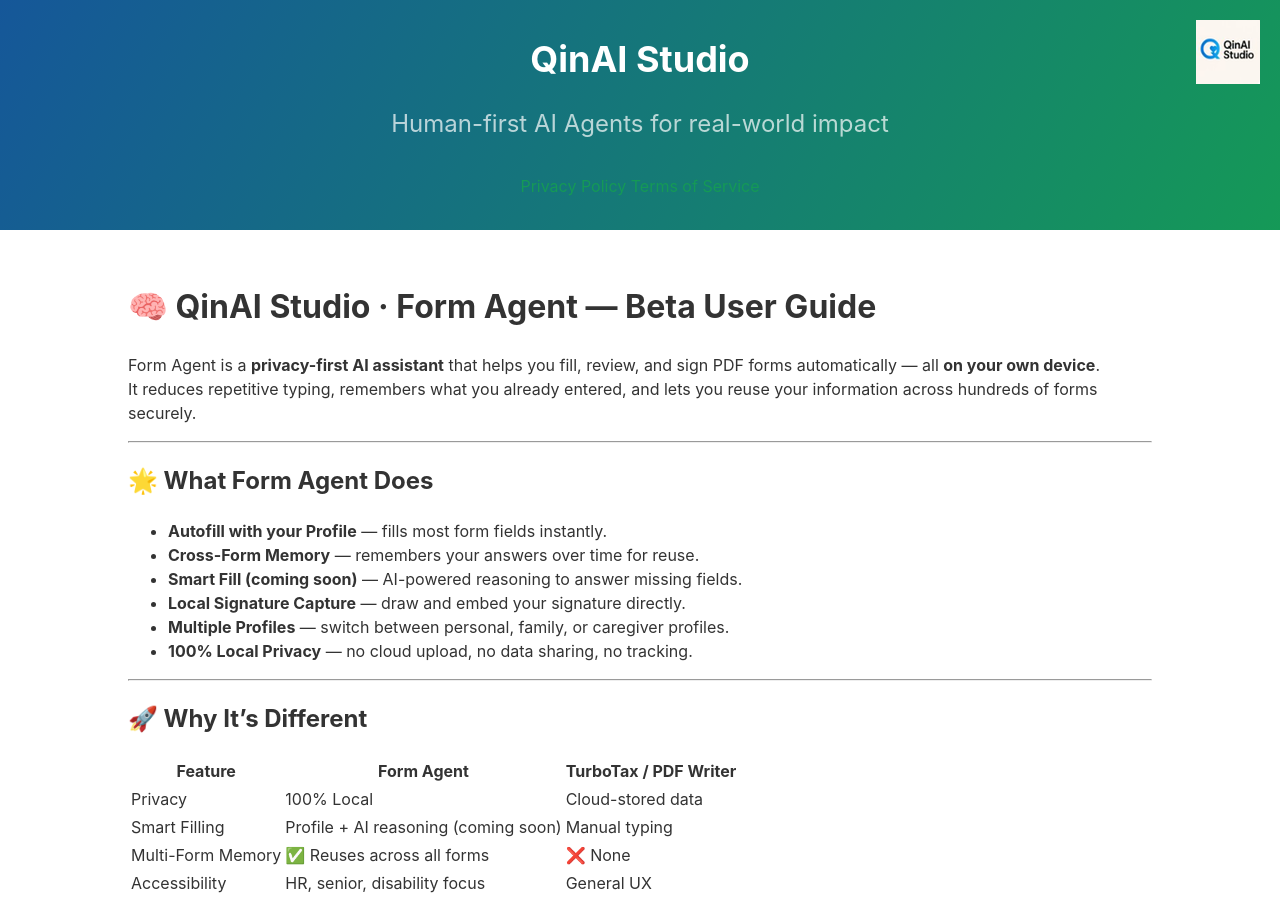
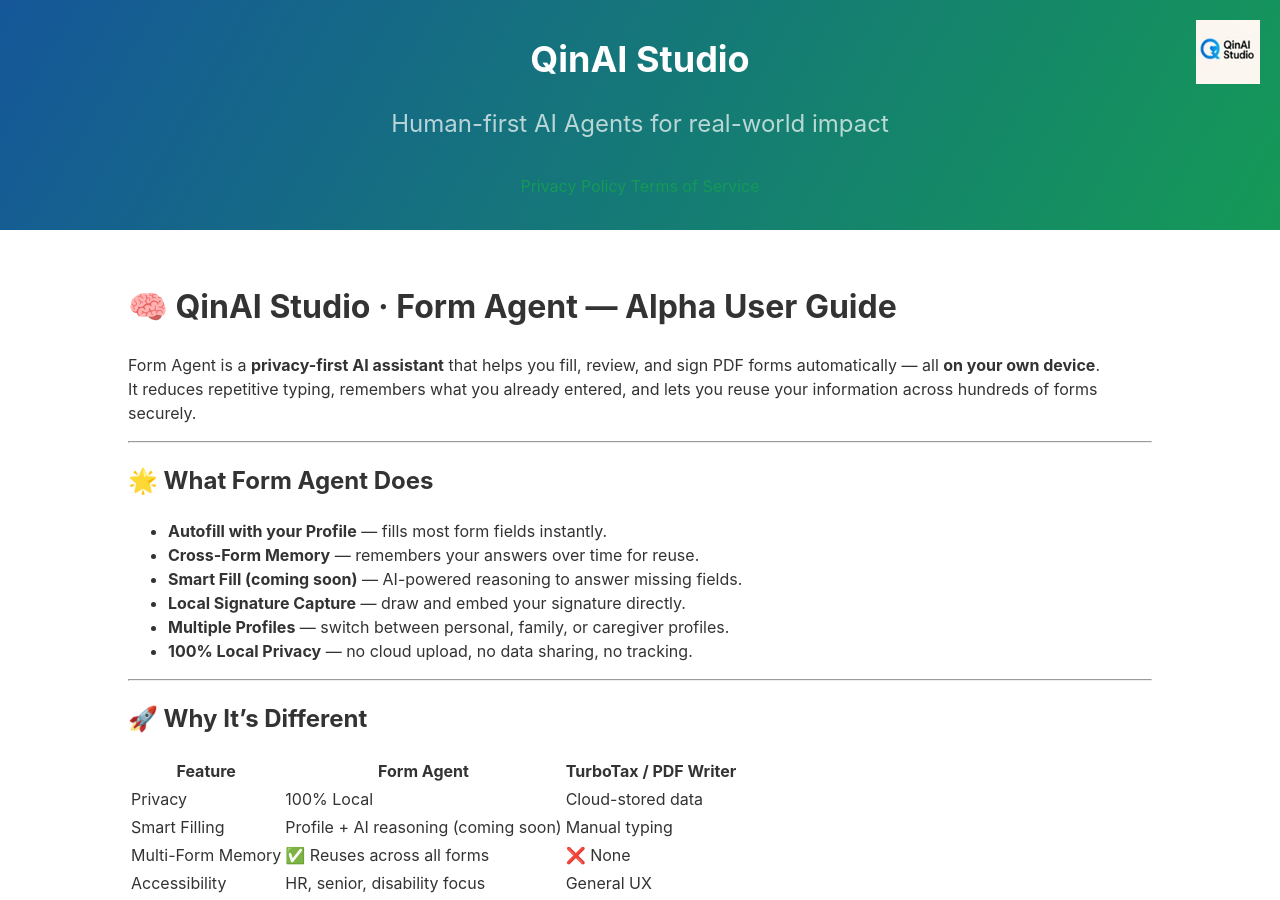
Before and after one commit to LilyQin19/qinaistudio.github.io, a Jekyll site: the page built from FormAgent_UserGuide.md, in a window 1280 px wide and 900 px high. Built offline with Jekyll 4.4.1, drawn with Linux system fonts in a browser that asks for light colours; our own code applies the rules of GitHub Pages for plain Markdown files.

Commit message:
Update FormAgent_UserGuide.md

```diff
--- a/FormAgent_UserGuide.md
+++ b/FormAgent_UserGuide.md
@@ -1,4 +1,4 @@
-# 🧠 QinAI Studio · Form Agent — Beta User Guide
+# 🧠 QinAI Studio · Form Agent — Alpha User Guide
 
 Form Agent is a **privacy-first AI assistant** that helps you fill, review, and sign PDF forms automatically — all **on your own device**.
 It reduces repetitive typing, remembers what you already entered, and lets you reuse your information across hundreds of forms securely.
```
